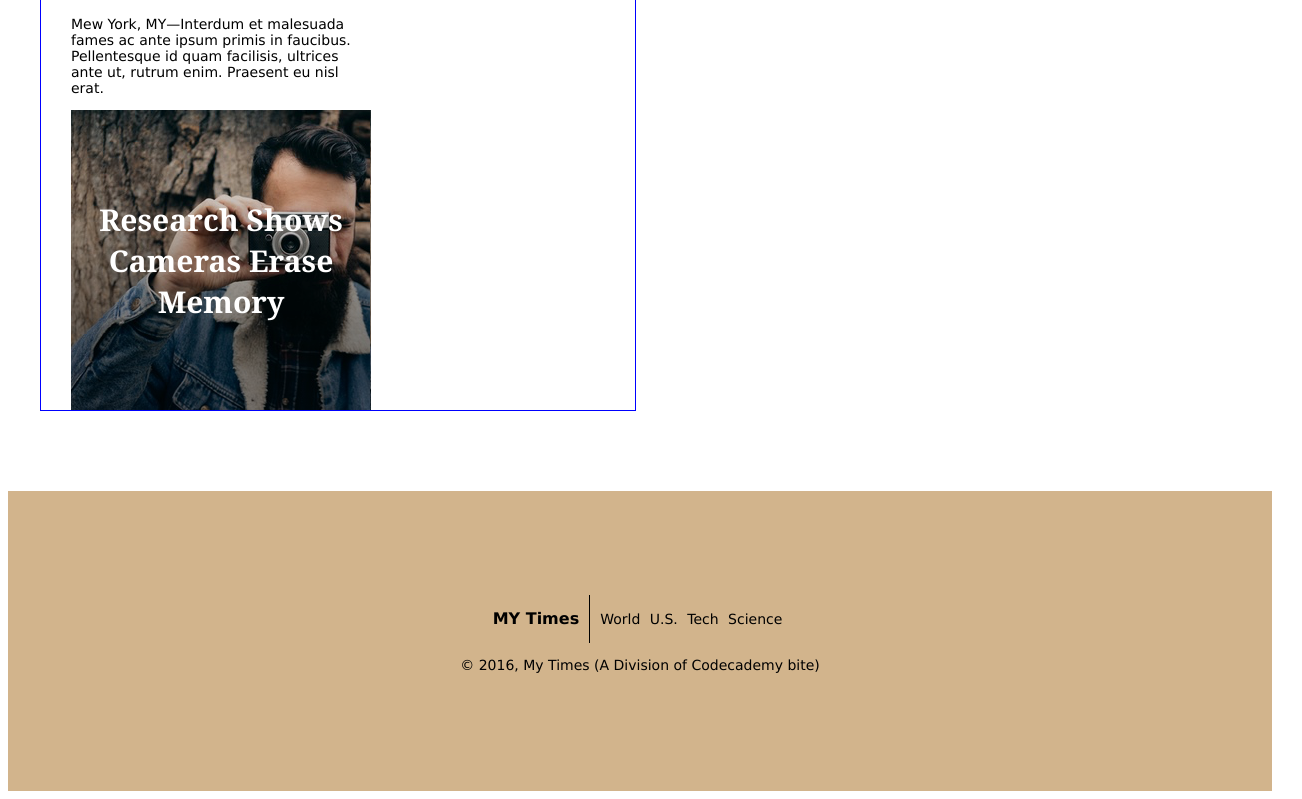
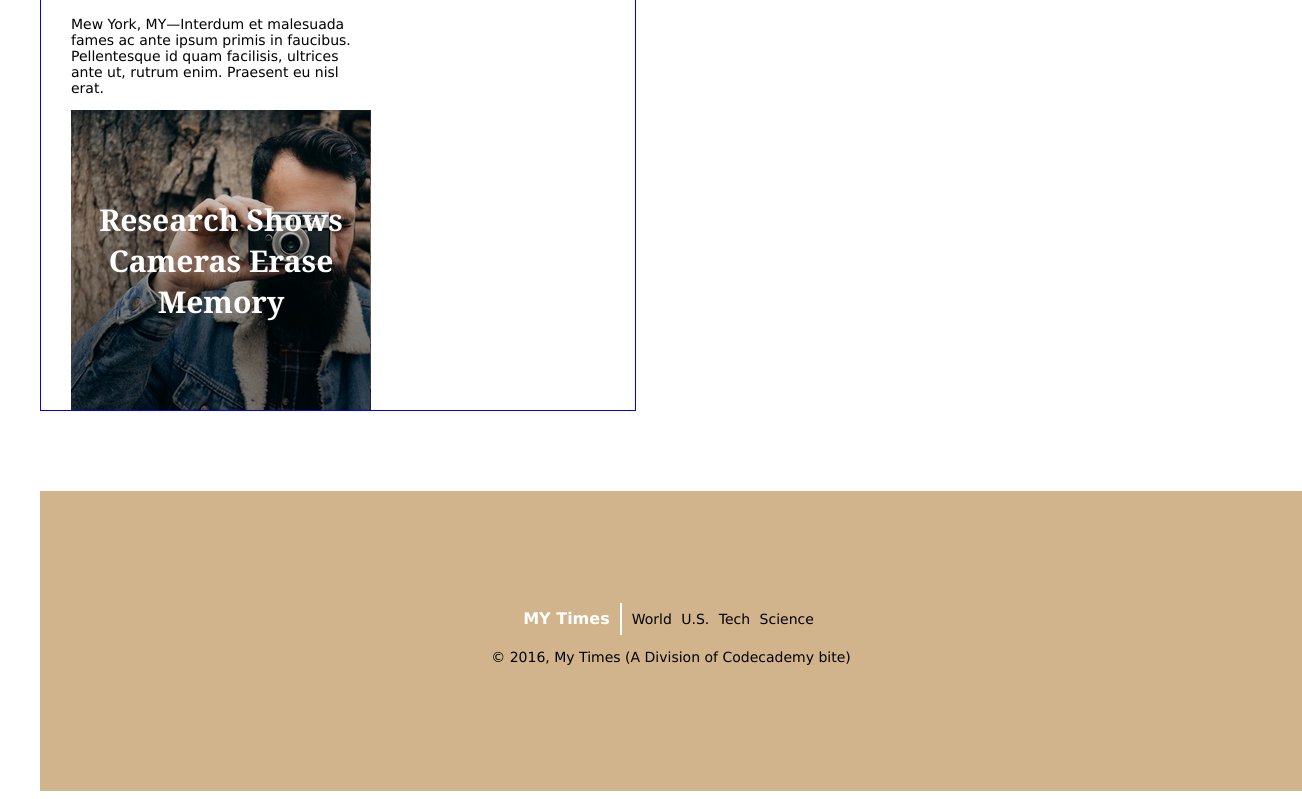
Before and after one commit to DeltaJohn/my_paper, a plain HTML site: page index.html in a window 1280 px wide. Shown: the part 1240-2039 px from the top of the page, 1302 px wide, since content can reach past the window. Drawn offline with Linux system fonts and the light colour scheme.

Commit message:
really done

```diff
--- a/style.css
+++ b/style.css
@@ -12,7 +12,7 @@ header {
   align-content: center;
   justify-content: space-between;
   height: 5rem;
-  width: 1262px;
+  width: 1232px;
   margin-left: 32px;
   position: fixed;
   top: 0;
@@ -218,6 +218,8 @@ footer {
   flex-direction: column;
   justify-content: center;
   align-items: center;
+  width: 1262px;
+  margin-left: 32px;
   height: 300px;
   background-color: tan;
 }
@@ -233,8 +235,9 @@ footer .title {
   padding-right:10px;
   font-weight: bold;
   font-size: 1.0rem;
-  line-height: 1.0rem;
-  border-right: solid black 1px;
+  line-height: 0rem;
+  color: white;
+  border-right: solid white 2px;
 }
 
 
```
